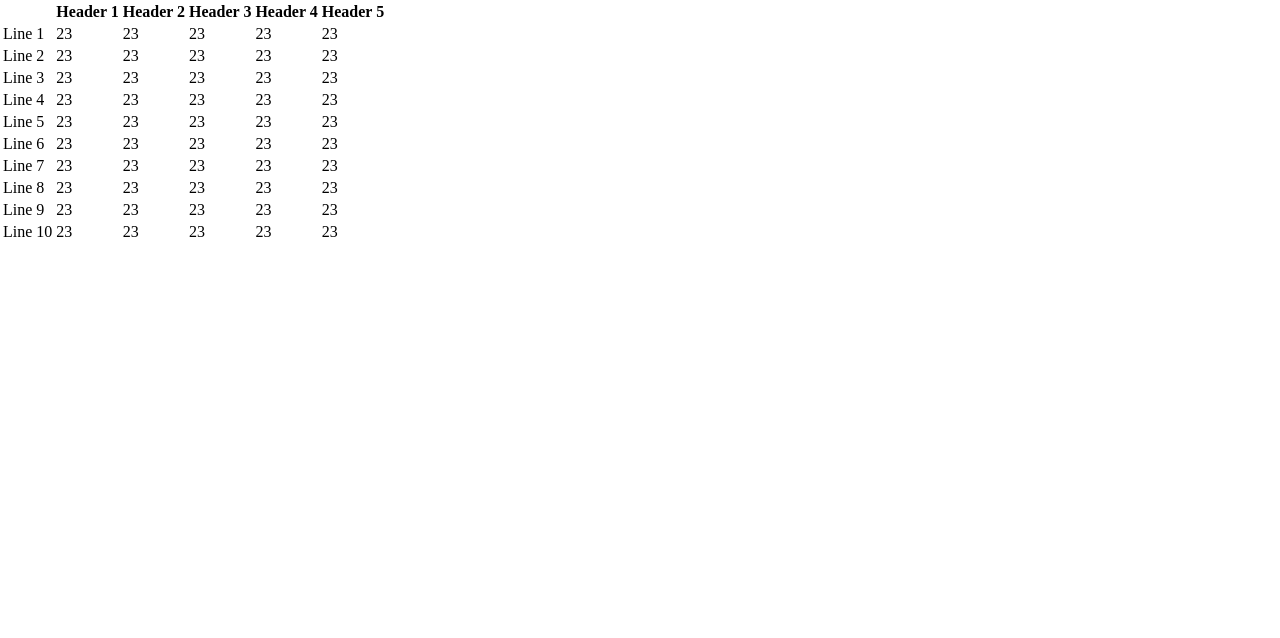
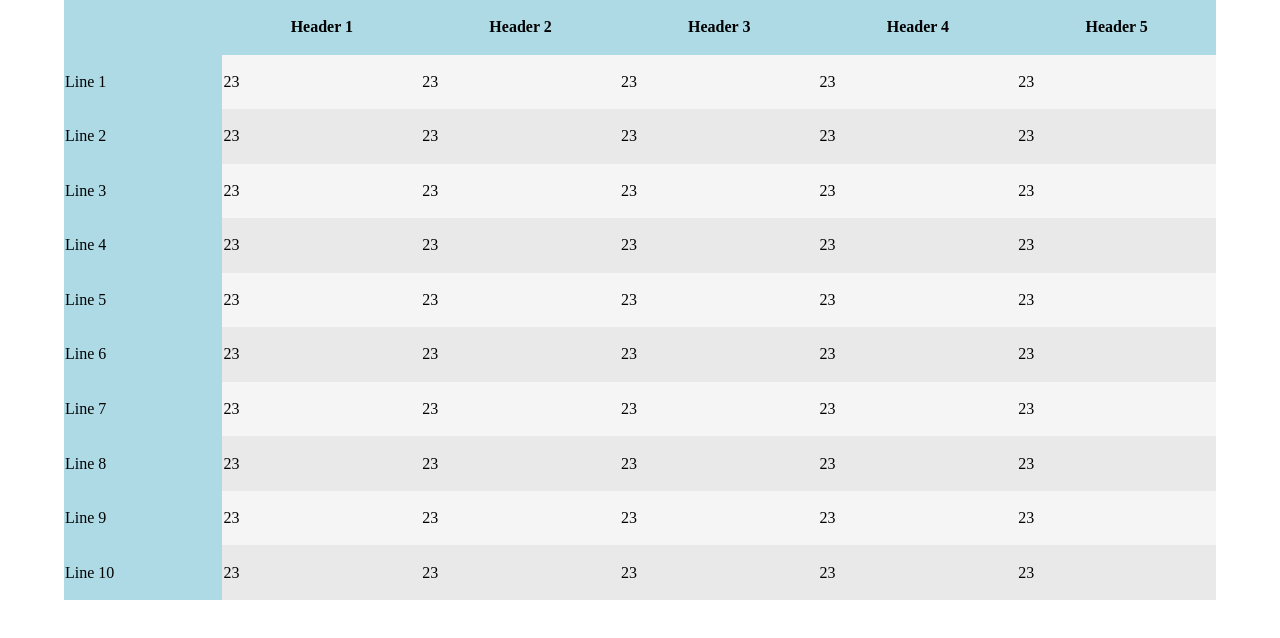
Before and after one commit to WandererRus/HTMLCSS, a plain HTML site: page HTML & CSS/lesson5/index.html in a window 1280 px wide. Drawn offline with Linux system fonts and the light colour scheme.

Commit message:
lesson5: added table style

```diff
--- a/HTML & CSS/lesson5/style.css
+++ b/HTML & CSS/lesson5/style.css
@@ -5,3 +5,24 @@ body,html {
     padding: 0;
     box-sizing: border-box;
 }
+table {
+    width: 90%;
+    margin-left: 5%;
+    border-spacing: 0;
+    height:600px;
+}
+tbody {
+    width:100%;
+}
+tr:nth-child(n) {
+    background: #e9e9e9;
+}
+tr:nth-child(2n) {
+    background: #f5f5f5;
+}
+tr:first-child {
+    background: #aedae5;
+}
+td:first-child {
+    background: #aedae5;
+}
```
